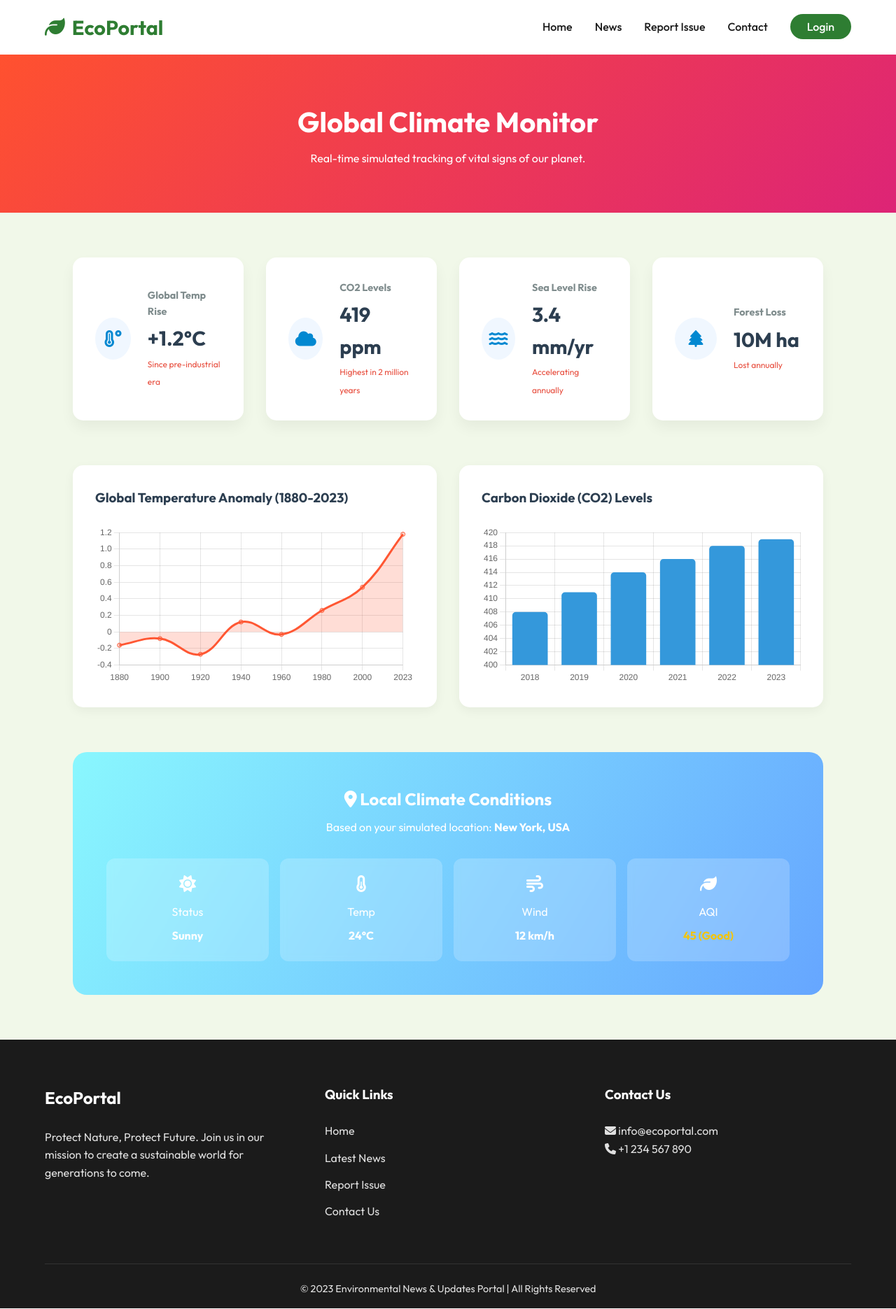
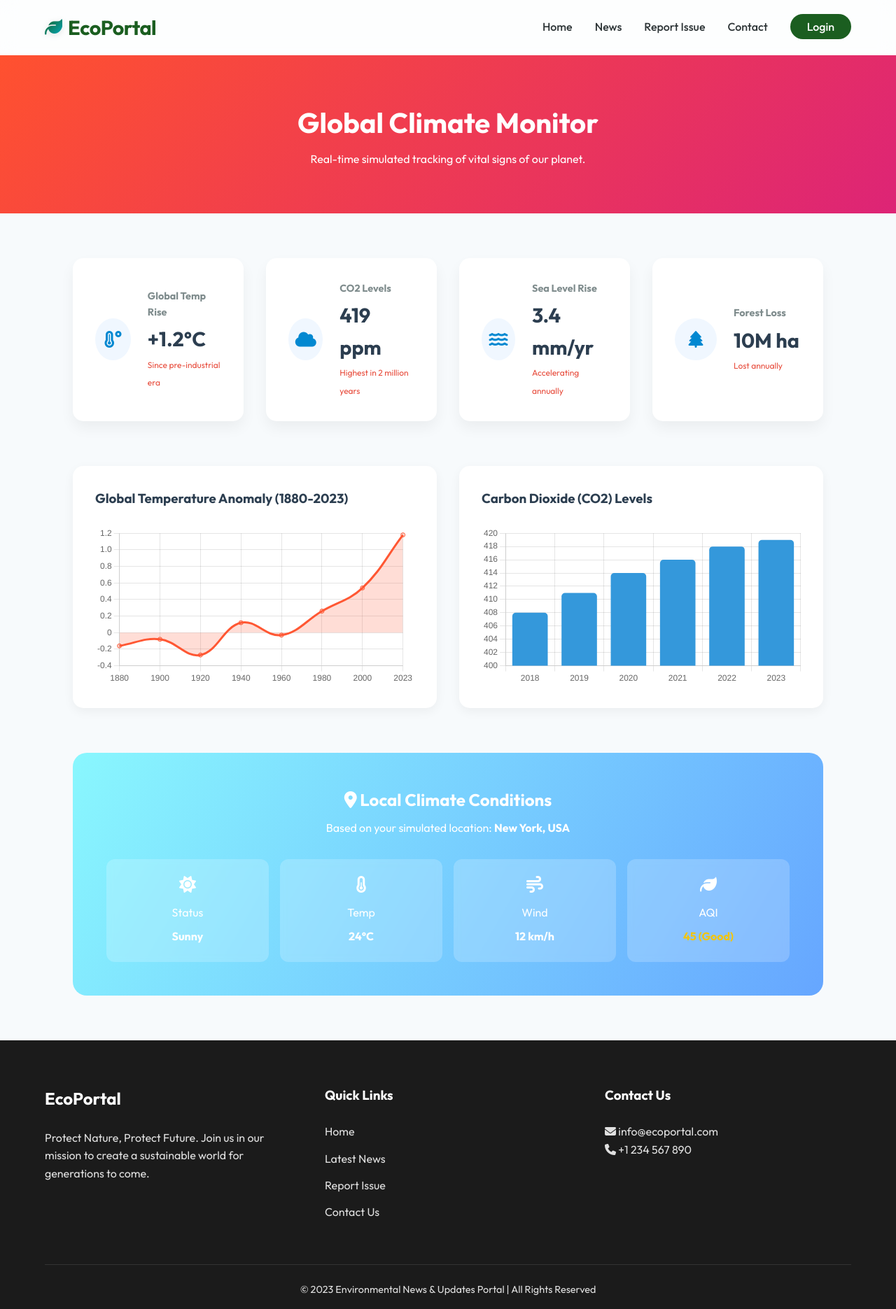
Before and after one commit to bk2821120-hub/eco-portal, a Flask app: page /climate in a window 1280 px wide. Shown: the whole page at 70% size. Run offline with Flask 3, Linux system fonts and the light colour scheme.

Commit message:
Refine design with glassmorphism and premium logo effects

```diff
--- a/static/css/style.css
+++ b/static/css/style.css
@@ -1,17 +1,18 @@
 :root {
-    --primary-color: #2e7d32;
-    --primary-light: #60ad5e;
-    --primary-dark: #005005;
-    --secondary-color: #0288d1;
-    --accent-color: #8bc34a;
-    --background-color: #f1f8e9;
+    --primary-color: #1b5e20;
+    --primary-light: #4c8c4a;
+    --primary-dark: #003308;
+    --secondary-color: #00acc1;
+    --accent-color: #cddc39;
+    --background-color: #f7fafc;
     --white: #ffffff;
-    --text-dark: #1a1a1a;
-    --text-light: #757575;
-    --shadow-sm: 0 4px 6px rgba(0, 0, 0, 0.1);
-    --shadow-md: 0 10px 15px rgba(0, 0, 0, 0.1);
-    --glass-bg: rgba(255, 255, 255, 0.8);
-    --border-radius: 12px;
+    --text-dark: #2d3436;
+    --text-light: #636e72;
+    --shadow-sm: 0 4px 6px -1px rgba(0, 0, 0, 0.1), 0 2px 4px -1px rgba(0, 0, 0, 0.06);
+    --shadow-md: 0 10px 15px -3px rgba(0, 0, 0, 0.1), 0 4px 6px -2px rgba(0, 0, 0, 0.05);
+    --glass-bg: rgba(255, 255, 255, 0.7);
+    --border-radius: 16px;
+    --transition: all 0.4s cubic-bezier(0.165, 0.84, 0.44, 1);
 }
 
 * {
@@ -44,20 +45,32 @@ ul {
     justify-content: space-between;
     align-items: center;
     padding: 1rem 5%;
-    background: var(--white);
+    background: var(--glass-bg);
+    backdrop-filter: blur(12px);
+    -webkit-backdrop-filter: blur(12px);
     box-shadow: var(--shadow-sm);
     position: sticky;
     top: 0;
     z-index: 1000;
+    border-bottom: 1px solid rgba(255, 255, 255, 0.3);
 }
 
 .logo a {
     font-size: 1.8rem;
-    font-weight: 700;
+    font-weight: 800;
     color: var(--primary-color);
     display: flex;
     align-items: center;
-    gap: 10px;
+    gap: 8px;
+    letter-spacing: -0.5px;
+}
+
+.logo i {
+    font-size: 1.6rem;
+    background: linear-gradient(135deg, var(--primary-color), var(--secondary-color));
+    -webkit-background-clip: text;
+    -webkit-text-fill-color: transparent;
+    filter: drop-shadow(0 2px 4px rgba(0, 0, 0, 0.1));
 }
 
 .nav-links {
@@ -106,7 +119,8 @@ ul {
 .hero {
     height: 80vh;
     background: linear-gradient(135deg, rgba(46, 125, 50, 0.9), rgba(2, 136, 209, 0.8)), url('https://images.unsplash.com/photo-1542273917363-3b1817f69a2d?q=80&w=1600&auto=format&fit=crop') no-repeat center center/cover;
-    background-color: #2e7d32; /* Fallback */
+    background-color: #2e7d32;
+    /* Fallback */
     display: flex;
     align-items: center;
     justify-content: center;
@@ -147,7 +161,7 @@ ul {
 .btn-primary:hover {
     background: #7cb342;
     transform: translateY(-3px);
-    box-shadow: 0 15px 20px rgba(0,0,0,0.2);
+    box-shadow: 0 15px 20px rgba(0, 0, 0, 0.2);
 }
 
 /* Auth Pages */
@@ -205,7 +219,9 @@ ul {
     color: var(--text-light);
 }
 
-.input-wrapper input, .input-wrapper select, .input-wrapper textarea {
+.input-wrapper input,
+.input-wrapper select,
+.input-wrapper textarea {
     width: 100%;
     padding: 12px 15px 12px 45px;
     border: 1px solid #ddd;
@@ -376,7 +392,8 @@ textarea {
 }
 
 /* Contact & Report Forms */
-.form-container, .contact-container {
+.form-container,
+.contact-container {
     padding: 4rem 5%;
     max-width: 1000px;
     margin: 0 auto;
@@ -433,7 +450,8 @@ footer {
     margin-bottom: 3rem;
 }
 
-.footer-section h2, .footer-section h3 {
+.footer-section h2,
+.footer-section h3 {
     color: var(--white);
     margin-bottom: 1.5rem;
 }
@@ -456,8 +474,15 @@ footer {
 
 /* Animations */
 @keyframes fadeIn {
-    from { opacity: 0; transform: translateY(20px); }
-    to { opacity: 1; transform: translateY(0); }
+    from {
+        opacity: 0;
+        transform: translateY(20px);
+    }
+
+    to {
+        opacity: 1;
+        transform: translateY(0);
+    }
 }
 
 /* Mobile Responsive */
@@ -474,7 +499,7 @@ footer {
         width: 50%;
         transform: translateX(100%);
         transition: transform 0.5s ease-in;
-        box-shadow: -2px 0 10px rgba(0,0,0,0.1);
+        box-shadow: -2px 0 10px rgba(0, 0, 0, 0.1);
         padding-top: 2rem;
     }
 
```
